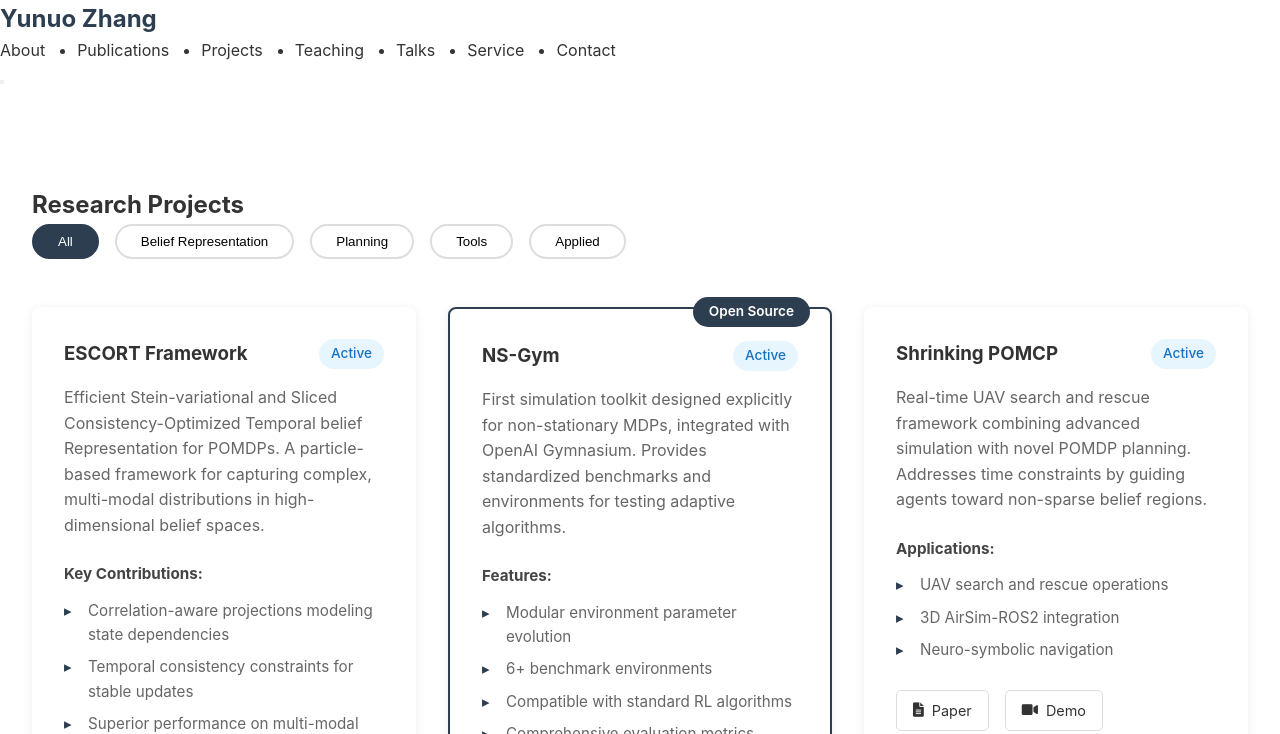
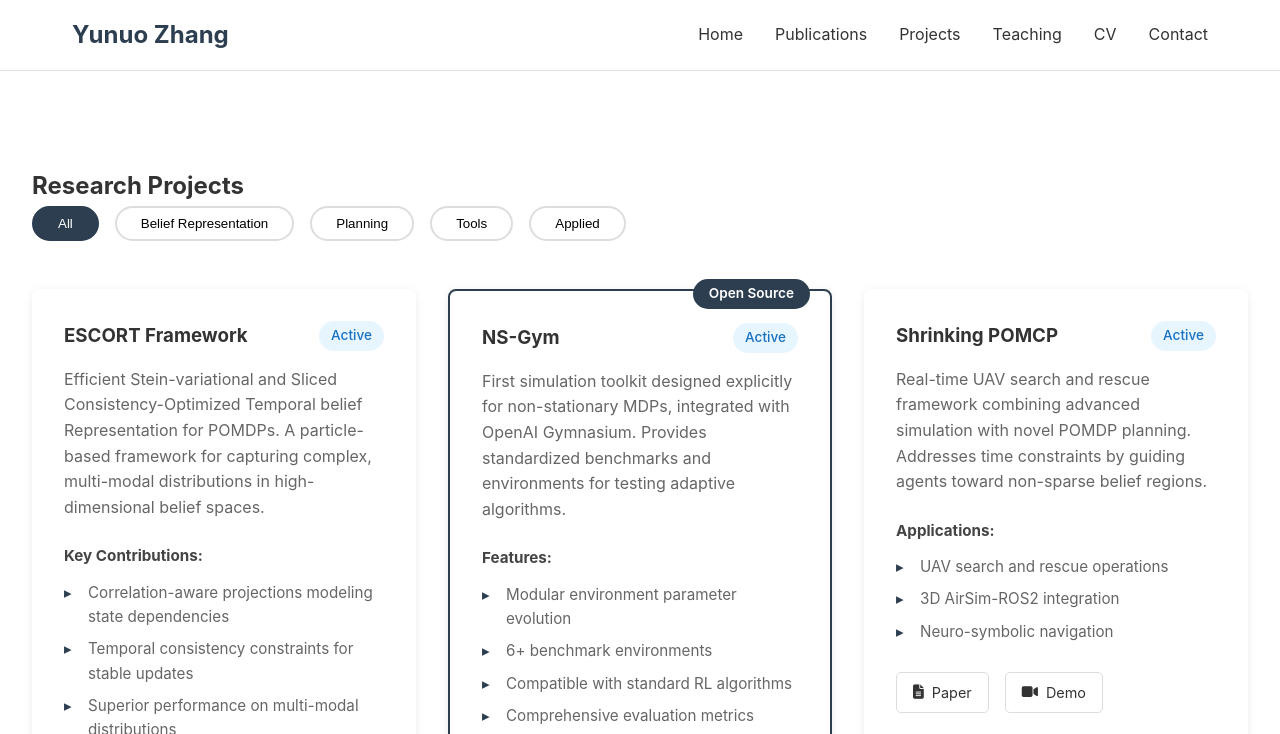
Before and after one commit to YZ1056YZ/yunuozhang.github.io, a plain HTML site: page pages/projects.html in a window 1280 px wide. Shown: the top 734 px of the page. Drawn offline with Linux system fonts and the light colour scheme; a web font is replaced by a local one.

Commit message:
Changed Nav for Projects Page

```diff
--- a/pages/projects.html
+++ b/pages/projects.html
@@ -3,35 +3,28 @@
 <head>
     <meta charset="UTF-8">
     <meta name="viewport" content="width=device-width, initial-scale=1.0">
-    <title>Projects - Yunuo Zhang</title>
+    <meta name="description" content="Research projects by Yunuo Zhang - Belief representation, POMDPs, and adaptive decision-making">
+    <title>Projects | Yunuo Zhang</title>
+    <link rel="stylesheet" href="../assets/css/fonts.css">
     <link rel="stylesheet" href="../assets/css/main.css">
-    <link rel="stylesheet" href="../assets/css/responsive.css">
-    <link rel="stylesheet" href="../assets/css/fonts.css">
-    <link rel="stylesheet" href="https://cdnjs.cloudflare.com/ajax/libs/font-awesome/6.0.0/css/all.min.css">
+    <link rel="stylesheet" href="https://cdnjs.cloudflare.com/ajax/libs/font-awesome/6.4.0/css/all.min.css">
 </head>
 <body>
-    <header class="site-header">
-        <div class="container">
-            <nav class="main-nav">
-                <div class="nav-brand">
-                    <a href="../index.html">Yunuo Zhang</a>
-                </div>
-                <ul class="nav-menu">
-                    <li><a href="about.html">About</a></li>
-                    <li><a href="publications.html">Publications</a></li>
-                    <li><a href="projects.html" class="active">Projects</a></li>
-                    <li><a href="teaching.html">Teaching</a></li>
-                    <li><a href="talks.html">Talks</a></li>
-                    <li><a href="service.html">Service</a></li>
-                    <li><a href="contact.html">Contact</a></li>
-                </ul>
-                <button class="nav-toggle" aria-label="Toggle navigation">
-                    <span></span>
-                    <span></span>
-                    <span></span>
-                </button>
-            </nav>
-        </div>
+    <!-- Header Navigation -->
+    <header class="main-header">
+        <nav class="top-nav">
+            <div class="nav-brand">
+                <a href="../index.html">Yunuo Zhang</a>
+            </div>
+            <div class="nav-menu">
+                <a href="../index.html">Home</a>
+                <a href="publications.html">Publications</a>
+                <a href="projects.html" class="active">Projects</a>
+                <a href="teaching.html">Teaching</a>
+                <a href="cv.html">CV</a>
+                <a href="contact.html">Contact</a>
+            </div>
+        </nav>
     </header>
 
     <main class="main-content">
@@ -271,9 +264,11 @@
         </div>
     </main>
 
-    <footer class="site-footer">
-        <div class="container">
+    <!-- Footer -->
+    <footer>
+        <div class="footer-container">
             <p>&copy; 2025 Yunuo Zhang. All rights reserved.</p>
+            <p>Last updated: September 2025</p>
         </div>
     </footer>
 
```
